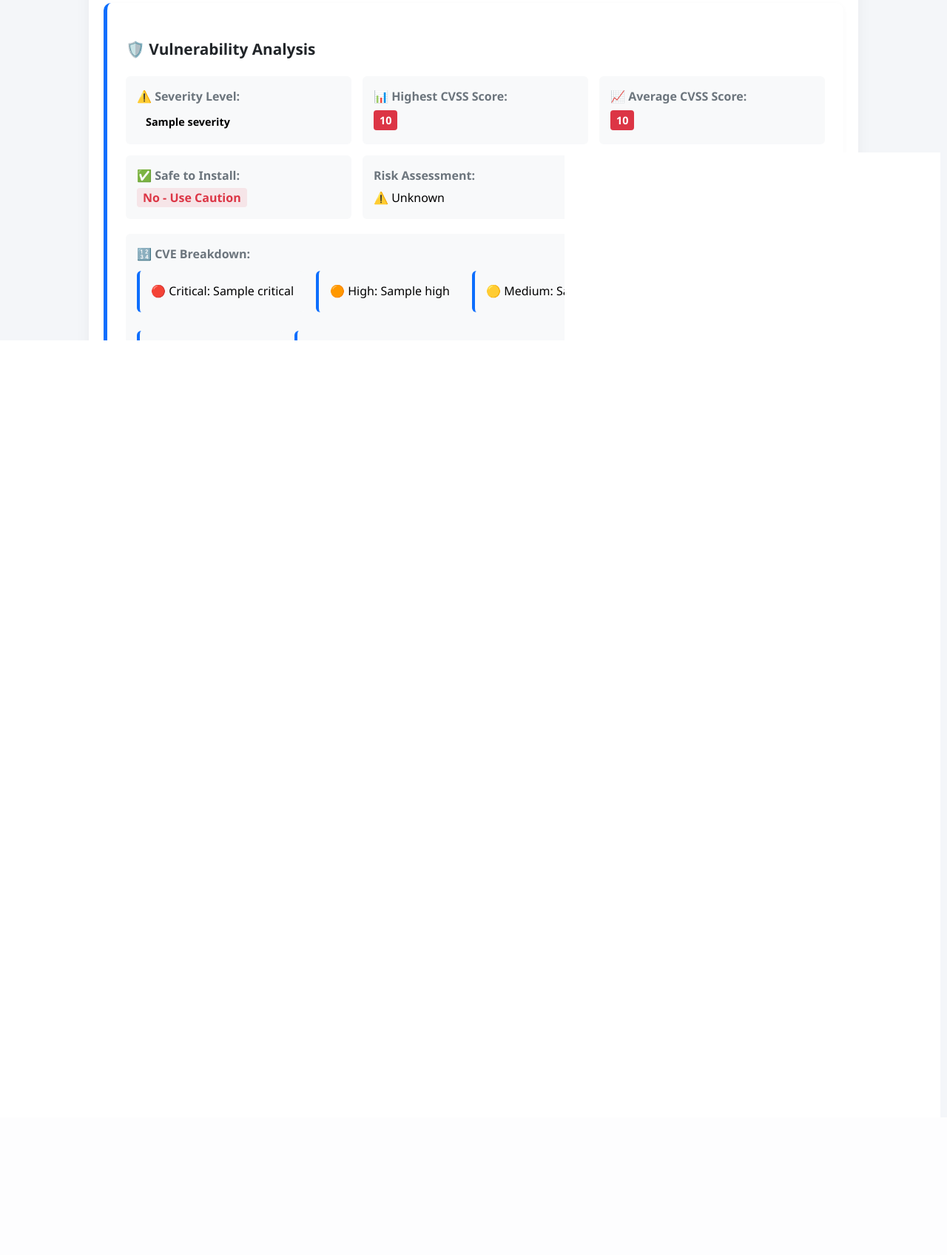
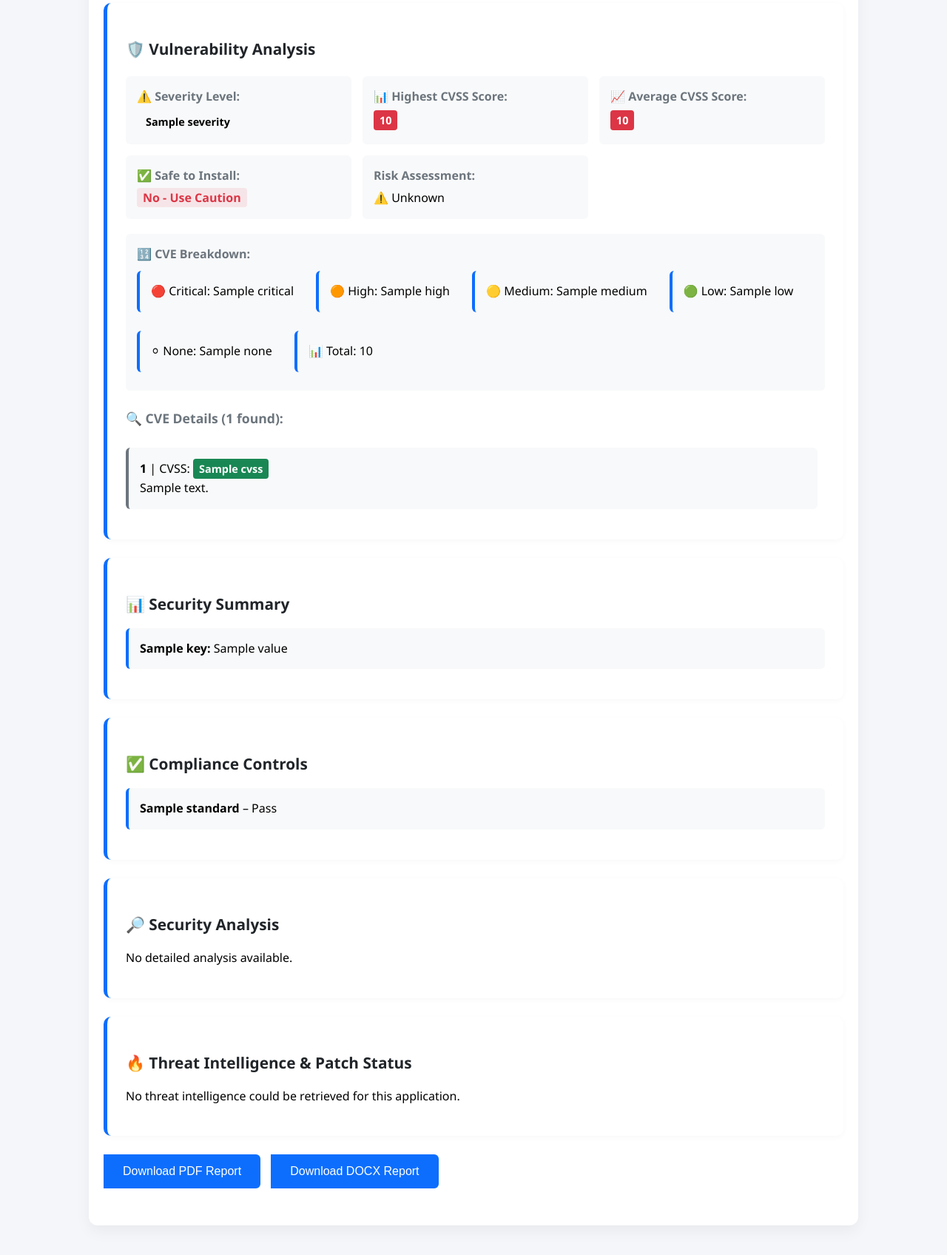
Before and after one commit to Gpt-with-ai/Vulnarability_checker, a Flask app: template templates/index.html in a window 1280 px wide. Shown: the part 811-2507 px from the top of the page at 74% size. Before the commit the page ends 1271 px from the top, so only its background shows below. Run offline with Flask 3, Linux system fonts and the light colour scheme; the template is opened without the code that fills it: most values are stand-ins (such as "Sample title", 1, 10 or a date in 2020).

Commit message:
index.html

```diff
--- a/templates/index.html
+++ b/templates/index.html
@@ -472,10 +497,51 @@
             {% endif %}
         </div>
 
+        <!-- 🔥 Threat Intelligence & Patch Status -->
+         <div class="result-box">
+            <h3>🔥 Threat Intelligence & Patch Status</h3>
+
+            {% if results.threat_intel %}
+                {% set ti = results.threat_intel %}
+
+                <!-- ONLY KEEPING: Recent Attacks / News -->
+
+                <h4>📰 Recent Security Attacks / News</h4>
+
+                {% if ti.recent_attacks and ti.recent_attacks|length > 0 %}
+                    <div class="exploits-container">
+                        <ul>
+                            {% for a in ti.recent_attacks %}
+                                <li class="cve-item medium">
+                                    <strong>{{ a.title }}</strong><br>
+                                    <small>Source: {{ a.source or 'Unknown' }} | Date: {{ a.date or 'Unknown' }}</small>
+                                    <br>
+                                    <a href="{{ a.url }}" target="_blank" rel="noopener">Read full article</a>
+                                </li>
+                            {% endfor %}
+                        </ul>
+                    </div>
+                {% else %}
+                    <p>No recent attacks or security news found for this application.</p>
+                {% endif %}
+
+            {% else %}
+                <p>No threat intelligence could be retrieved for this application.</p>
+            {% endif %}
+        </div>
+
+        <!-- Report Buttons -->
+
+
         {% if results %}
-            <form method="POST" action="{{ url_for('download_report') }}">
+            <form method="POST" action="{{ url_for('download_report') }}" style="display:inline-block; margin-right:10px;">
                 <input type="hidden" name="app_name" value="{{ results['app_name'] }}">
-                <button type="submit">Download Report</button>
+                <button type="submit">Download PDF Report</button>
+            </form>
+
+            <form method="POST" action="{{ url_for('download_report_docx') }}" style="display:inline-block;">
+                <input type="hidden" name="app_name" value="{{ results['app_name'] }}">
+                <button type="submit">Download DOCX Report</button>
             </form>
         {% endif %}
 
```
Also changed, not shown: other parts of templates/index.html (+40 -15 lines).
